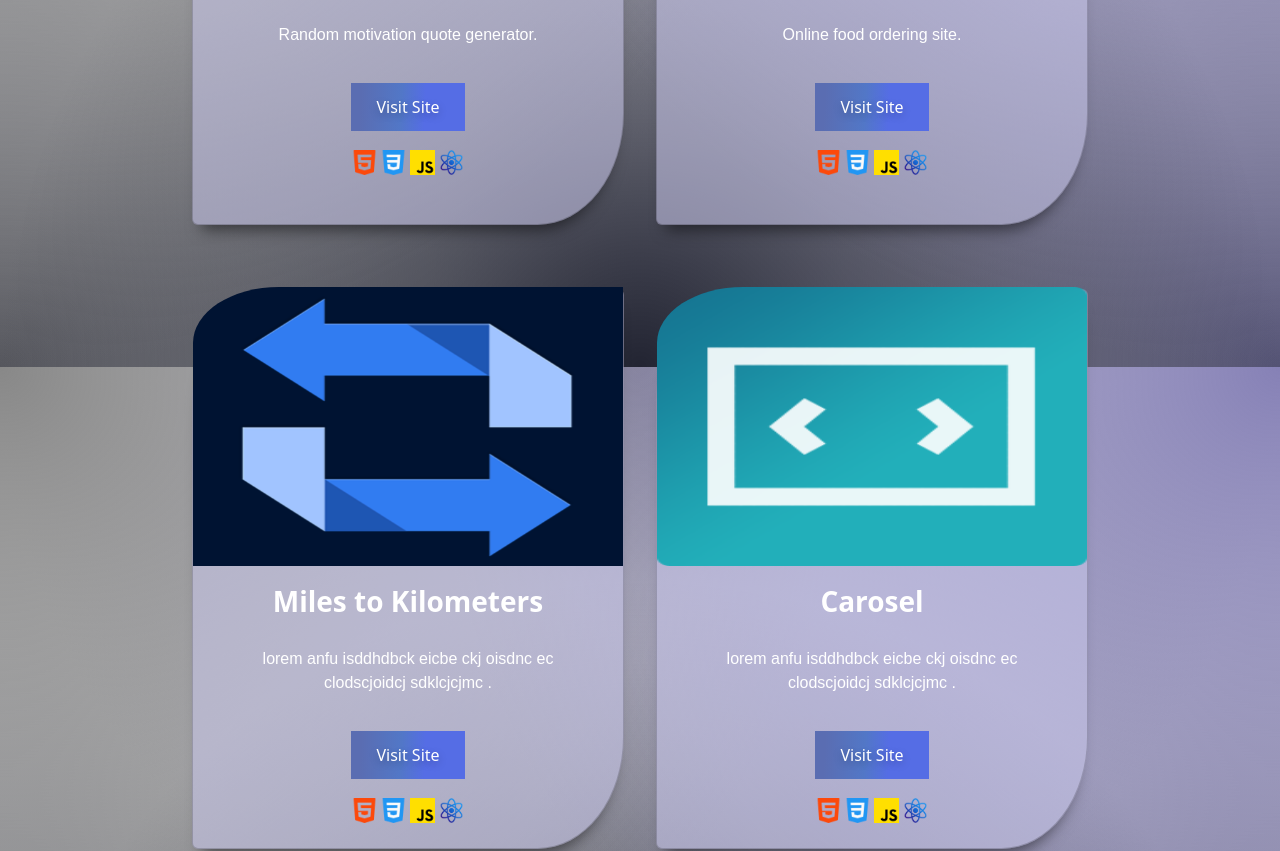
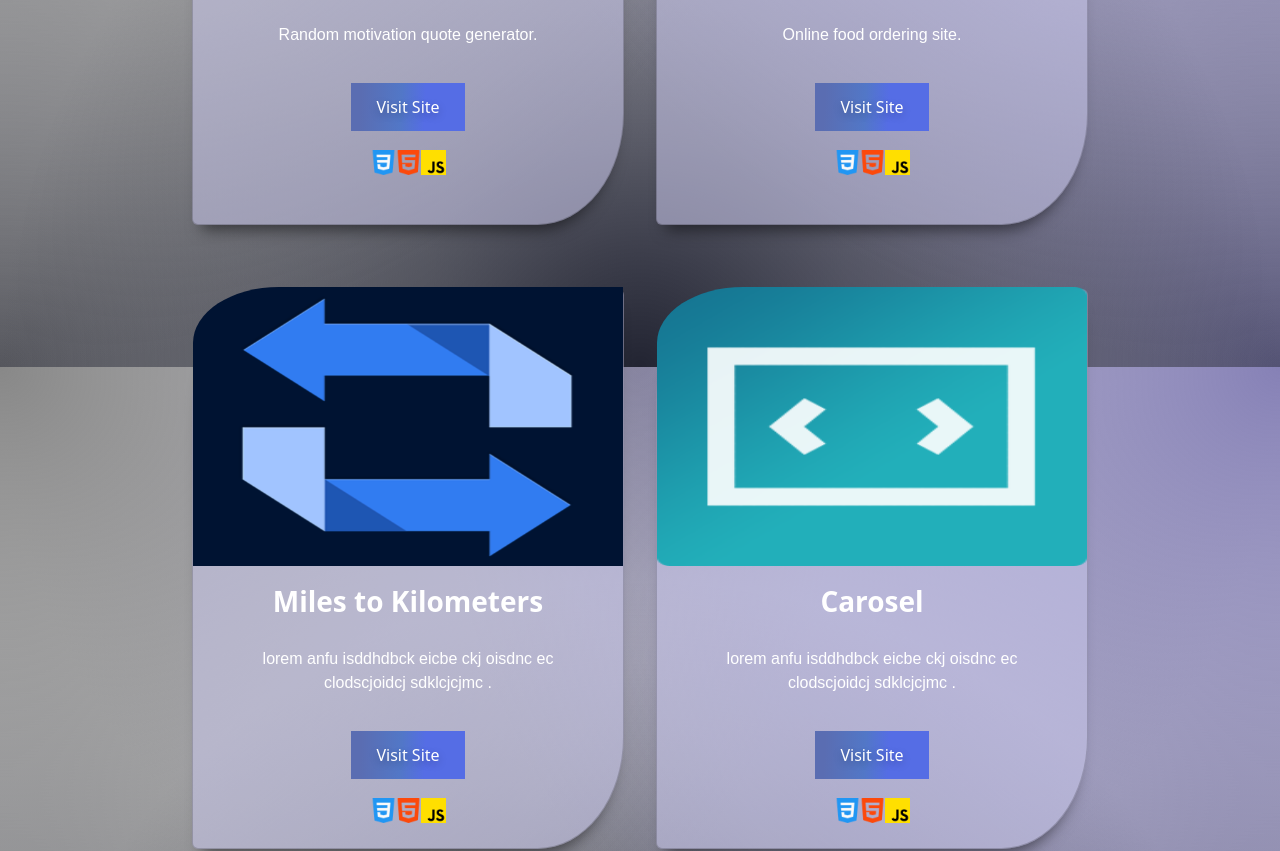
Before and after one commit to yadetagetachew/Portfolio, a React (Create React App) app: page / in a window 1280 px wide. Shown: the part 1340-2191 px from the top of the page. Built offline with nearby package versions, Linux system fonts and the light colour scheme.

Commit message:
feat:(iconds dynamically adds to card from array)

```diff
--- a/src/Cards.js
+++ b/src/Cards.js
@@ -22,7 +22,8 @@ const CardRender = () => {
         title: 'Quote Generator',
         description: 'Random motivation quote generator.',
         button: 'Visit Site',
-        link: 'https://frabjous-elf-d64314.netlify.app/'
+        link: 'https://frabjous-elf-d64314.netlify.app/',
+        icons: [css, html, js]
     },
     {
         id: 2,
@@ -30,7 +31,8 @@ const CardRender = () => {
         title: 'NomNom',
         description: 'Online food ordering site. ',
         button: 'Visit Site',
-        link: 'https://splendid-palmier-68e3f8.netlify.app/'
+        link: 'https://splendid-palmier-68e3f8.netlify.app/',
+        icons: [css, html, js]
     },
     {
         id: 3,
@@ -38,7 +40,8 @@ const CardRender = () => {
         title: 'Miles to Kilometers',
         description: 'lorem anfu isddhdbck eicbe ckj oisdnc ec clodscjoidcj sdklcjcjmc .',
         button: 'Visit Site',
-        link: 'https://yadetagetachew.github.io/Miles-to-Kilometers/'
+        link: 'https://yadetagetachew.github.io/Miles-to-Kilometers/',
+        icons: [css, html, js]
     },
     {
         id: 4,
@@ -46,7 +49,8 @@ const CardRender = () => {
         title: 'Carosel',
         description: 'lorem anfu isddhdbck eicbe ckj oisdnc ec clodscjoidcj sdklcjcjmc .',
         button: 'Visit Site',
-        link: 'https://hilarious-hamster-fbc2a5.netlify.app/'
+        link: 'https://hilarious-hamster-fbc2a5.netlify.app/',
+        icons: [css, html, js]
     },
     {
       id: 5,
@@ -54,7 +58,8 @@ const CardRender = () => {
       title: 'Super Sonic Meow',
       description: 'Haloween game',
       button: 'Visit Site',
-      link: 'https://supersonicmeow.com/'
+      link: 'https://supersonicmeow.com/',
+      icons: [css, html, js]
       },
       {
         id: 6,
@@ -62,7 +67,8 @@ const CardRender = () => {
         title: 'Score Board',
         description: 'lorem anfu isddhdbck eicbe ckj oisdnc ec clodscjoidcj sdklcjcjmc .',
         button: 'Visit Site',
-        link: 'https://6493d5e706a50b1c6bd18fb4--astonishing-pie-3949db.netlify.app/'
+        link: 'https://6493d5e706a50b1c6bd18fb4--astonishing-pie-3949db.netlify.app/',
+        icons: [css, react]
     },
       {
         id: 6,
@@ -70,7 +76,8 @@ const CardRender = () => {
         title: 'To Do List',
         description: 'lorem anfu isddhdbck eicbe ckj oisdnc ec clodscjoidcj sdklcjcjmc .',
         button: 'Visit Site',
-        link: 'https://6493d5e706a50b1c6bd18fb4--astonishing-pie-3949db.netlify.app/'
+        link: 'https://6493d5e706a50b1c6bd18fb4--astonishing-pie-3949db.netlify.app/',
+        icons: [css, html, js]
     },
     {
         id: 7,
@@ -78,7 +85,8 @@ const CardRender = () => {
         title: 'Pokemon',
         description: 'lorem anfu isddhdbck eicbe ckj oisdnc ec clodscjoidcj sdklcjcjmc .',
         button: 'Visit Site',
-        link: 'https://6493d5e706a50b1c6bd18fb4--astonishing-pie-3949db.netlify.app/'
+        link: 'https://6493d5e706a50b1c6bd18fb4--astonishing-pie-3949db.netlify.app/',
+        icons: [css, html, js]
     }
   ]);
 
@@ -101,11 +109,12 @@ const CardRender = () => {
               </a>
               </div>
               <div className='languages'>
-                <span> <img src={html} alt={card.title} /></span>
-                <span> <img src={css} alt={card.title} /></span>
-                <span> <img src={js} alt={card.title} /></span>
-                <span> <img src={react} alt={card.title} /></span>
-
+                {card.icons &&
+                  card.icons.map((icon, index) => (
+                    <span key={index}>
+                      <img src={icon} alt={`Icon ${index}`} />
+                    </span>
+                  ))}
               </div>
             </div>
           </div>
```
